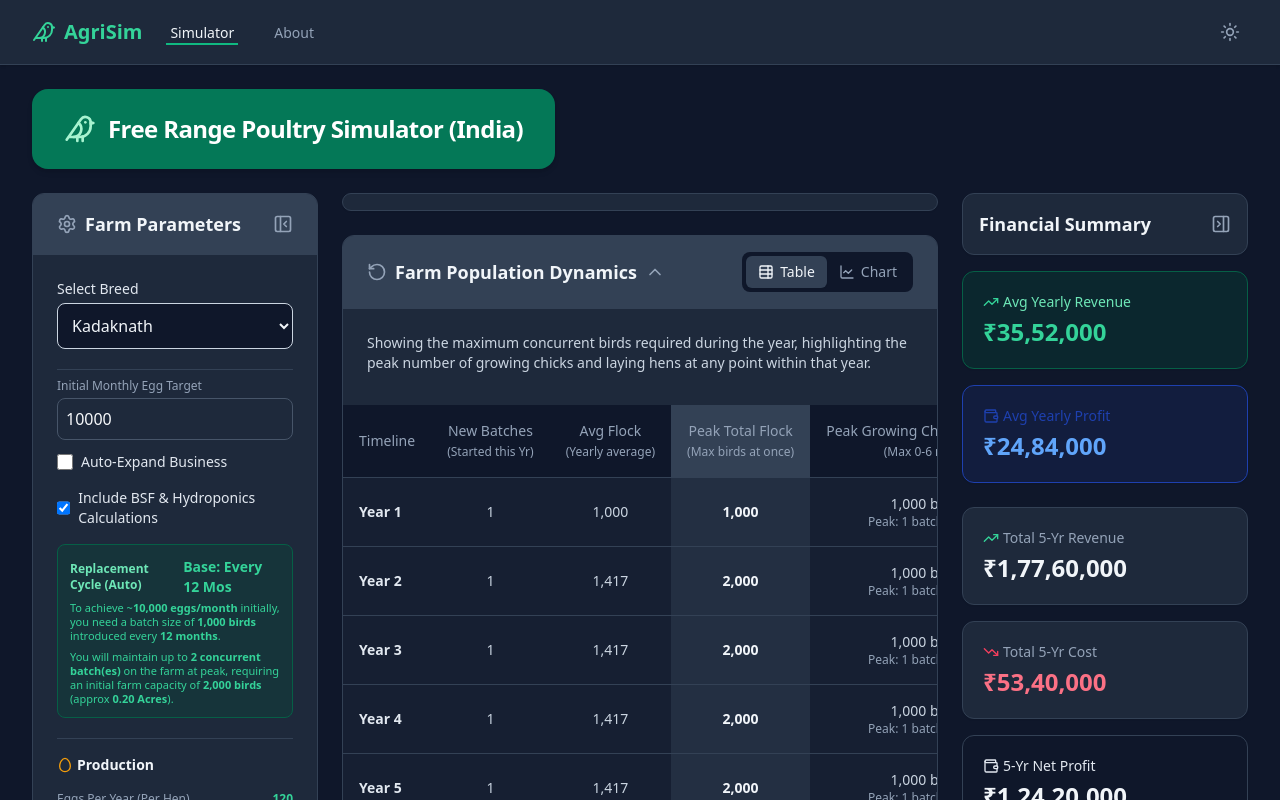
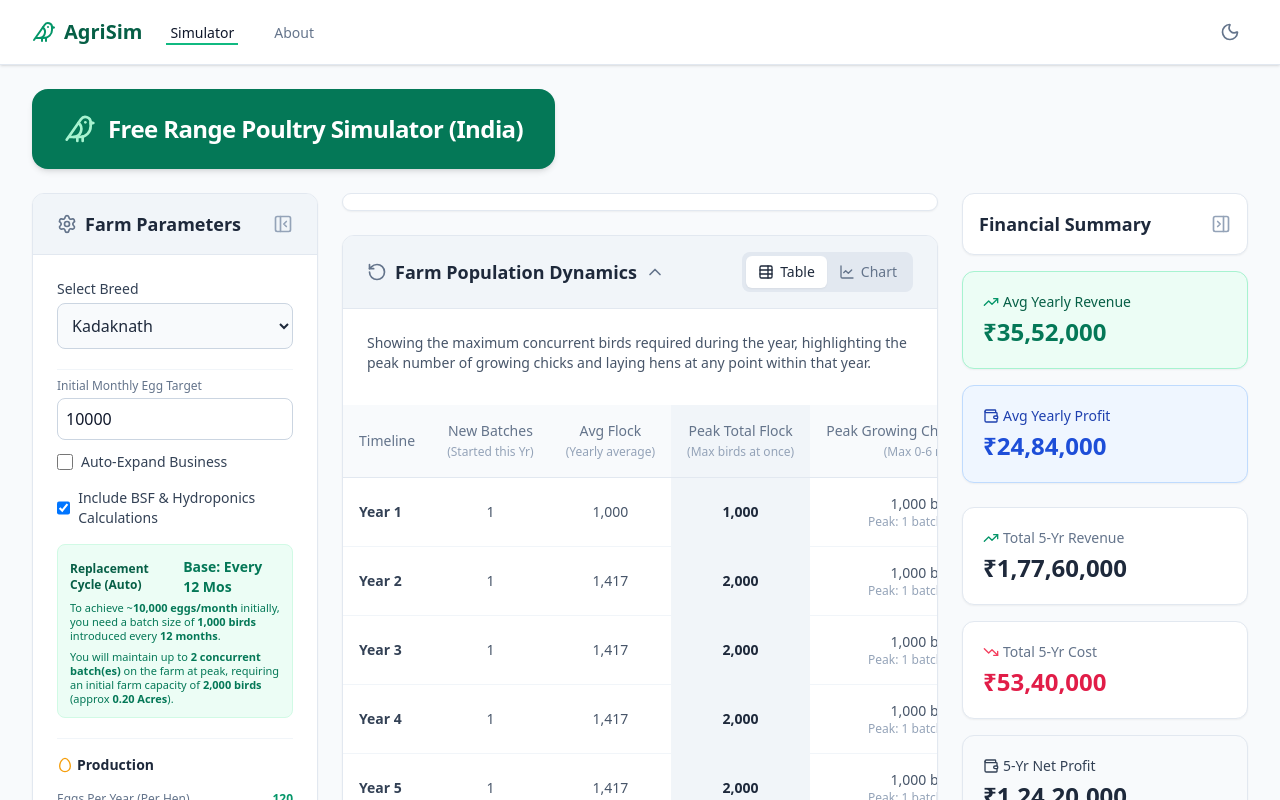
Before and after one commit to Shuchintha/poultry-simulator, a React (Vite) app: page / in a window 1280 px wide. Shown: the top 800 px of the page. Built offline with nearby package versions, Linux system fonts and the light colour scheme.

Commit message:
default light mode

```diff
--- a/src/App.tsx
+++ b/src/App.tsx
@@ -1106,7 +1106,7 @@ function About() {
 }
 
 export default function App() {
-  const [isDarkMode, setIsDarkMode] = useState(true);
+  const [isDarkMode, setIsDarkMode] = useState(false);
 
   useEffect(() => {
     if (isDarkMode) {
```
